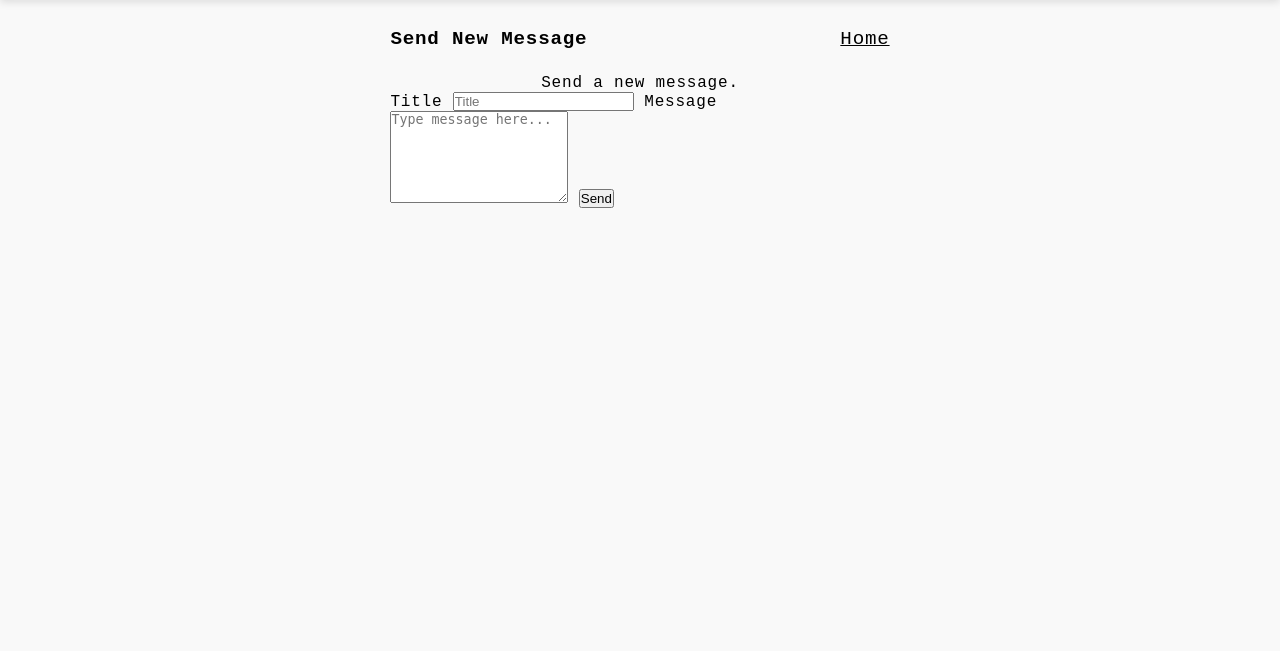
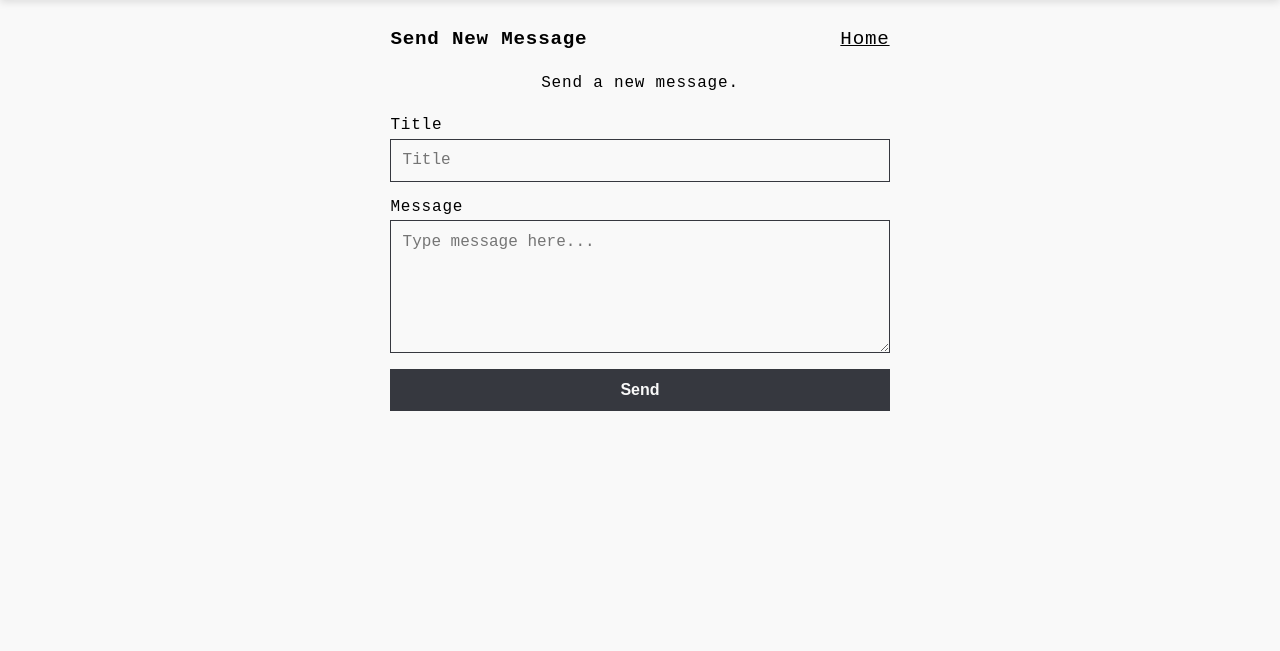
Before and after one commit to zakingslayerv22/members-only, a Node server app: page /messages/new in a window 1280 px wide. Shown: the part 80-731 px from the top of the page. Run offline with Node 20, Linux system fonts and the light colour scheme; the visitor is signed in with stand-in values (Sample User, id 1); some libraries are stand-ins or nearby versions.

Commit message:
feat: add more reset styles and style create message view elements

```diff
--- a/public/styles.css
+++ b/public/styles.css
@@ -14,7 +14,25 @@
   margin: 0;
   padding: 0;
   box-sizing: border-box;
+
   /* border: 1px solid red; */
+}
+/* Strip default borders, backgrounds, and OS styling */
+input,
+textarea {
+  background: transparent;
+  border: none;
+  padding: 0;
+  appearance: none;
+  -webkit-appearance: none;
+  outline: none;
+  font: inherit;
+}
+
+/* Keep keyboard focus accessible */
+input:focus-visible,
+textarea:focus-visible {
+  outline: 1px solid currentColor;
 }
 
 body {
@@ -376,6 +394,8 @@ ul {
   padding-top: 1.5rem;
 }
 
+/* messages index view */
+
 .messages-container {
   width: 100%;
   display: flex;
@@ -421,6 +441,42 @@ ul {
   align-self: end;
 }
 
+/* create message view */
+
+.form-container {
+  padding-top: 1.5rem;
+  width: 100%;
+}
+
+form {
+  /* border: 1px solid red; */
+  display: flex;
+  flex-direction: column;
+  gap: 1rem;
+}
+
+label {
+  display: flex;
+  flex-direction: column;
+
+  gap: 0.3rem;
+}
+
+input,
+textarea,
+button {
+  padding: 0.7rem;
+  border: 1px solid var(--header-background);
+  /* font-size: 1rem; */
+}
+
+.button-submit {
+  background-color: var(--header-background);
+  color: var(--white);
+  font-size: 1rem;
+  font-weight: bold;
+}
+
 footer {
   display: grid;
   justify-content: center;
```
